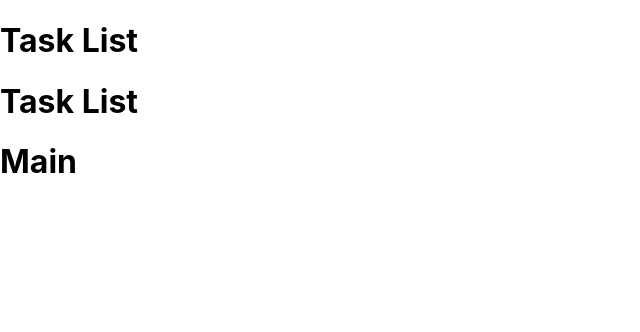
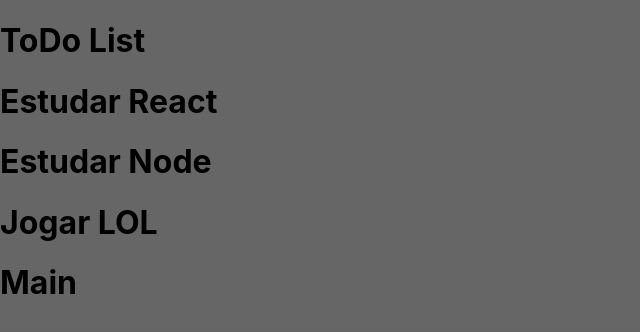
Before and after one commit to CarlosESRosa/to-do-list-fullstack, a React (Create React App) app in the folder front-end/: page / in a window 1280 px wide. Shown: the top 332 px of the page, without its empty margins (0-640 px from the left). Built offline with nearby package versions, Linux system fonts and the light colour scheme.

Commit message:
feat: :sparkles: start TaskList file

```diff
--- a/front-end/src/App.css
+++ b/front-end/src/App.css
@@ -1,38 +1,3 @@
-.App {
-  text-align: center;
+body {
+  background-color: rgba(0, 0, 0, 0.6);
 }
-
-.App-logo {
-  height: 40vmin;
-  pointer-events: none;
-}
-
-@media (prefers-reduced-motion: no-preference) {
-  .App-logo {
-    animation: App-logo-spin infinite 20s linear;
-  }
-}
-
-.App-header {
-  background-color: #282c34;
-  min-height: 100vh;
-  display: flex;
-  flex-direction: column;
-  align-items: center;
-  justify-content: center;
-  font-size: calc(10px + 2vmin);
-  color: white;
-}
-
-.App-link {
-  color: #61dafb;
-}
-
-@keyframes App-logo-spin {
-  from {
-    transform: rotate(0deg);
-  }
-  to {
-    transform: rotate(360deg);
-  }
-}
--- a/front-end/src/App.jsx
+++ b/front-end/src/App.jsx
@@ -1,5 +1,6 @@
 import React from 'react';
 import TaskList from './components/TaskList';
+import './App.css';
 
 function App() {
   return (
--- a/front-end/src/components/TaskList.jsx
+++ b/front-end/src/components/TaskList.jsx
@@ -1,10 +1,17 @@
-import React from 'react';
+import React, { useState, useEffect } from 'react';
+import myData from '../mockDB';
 
 function TaskList() {
+  const [allTasks, setAllTasks] = useState([]);
+
+  useEffect(() => {
+    setAllTasks(myData);
+  });
+
   return (
     <>
-      <h1>Task List</h1>
-      <h1>Task List</h1>
+      <h1>ToDo List</h1>
+      {allTasks.map((element) => <h1 key={element.id}>{element.task}</h1>)}
     </>
   );
 }
--- a/front-end/src/mockDB.js
+++ b/front-end/src/mockDB.js
@@ -2,14 +2,20 @@ const mockDB = [
   {
     id: 1,
     task: 'Estudar React',
+    status: 'pendente',
+    data: '03/06/2022',
   },
   {
     id: 2,
     task: 'Estudar Node',
+    status: 'em andamento',
+    data: '03/06/2022',
   },
   {
     id: 3,
     task: 'Jogar LOL',
+    status: 'pronto',
+    data: '03/06/2022',
   },
 ];
 
```
